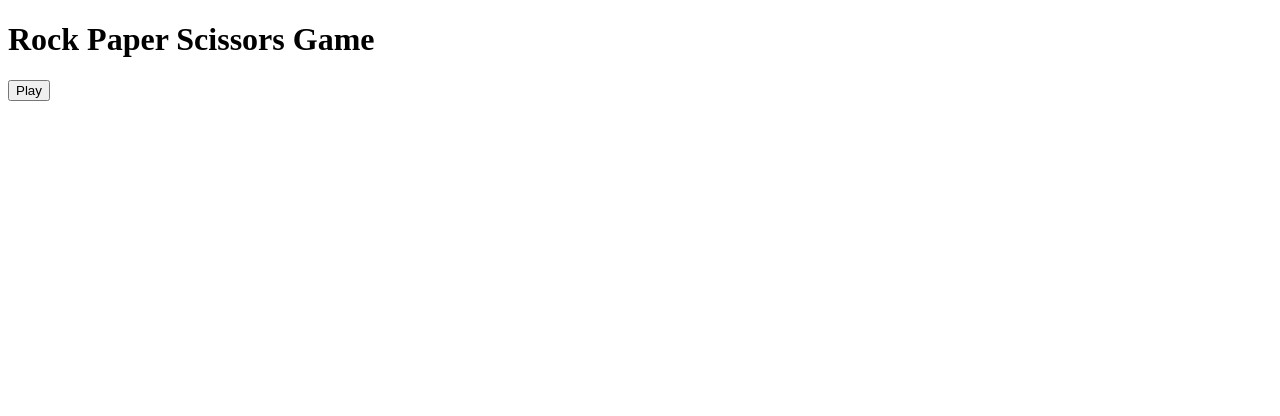
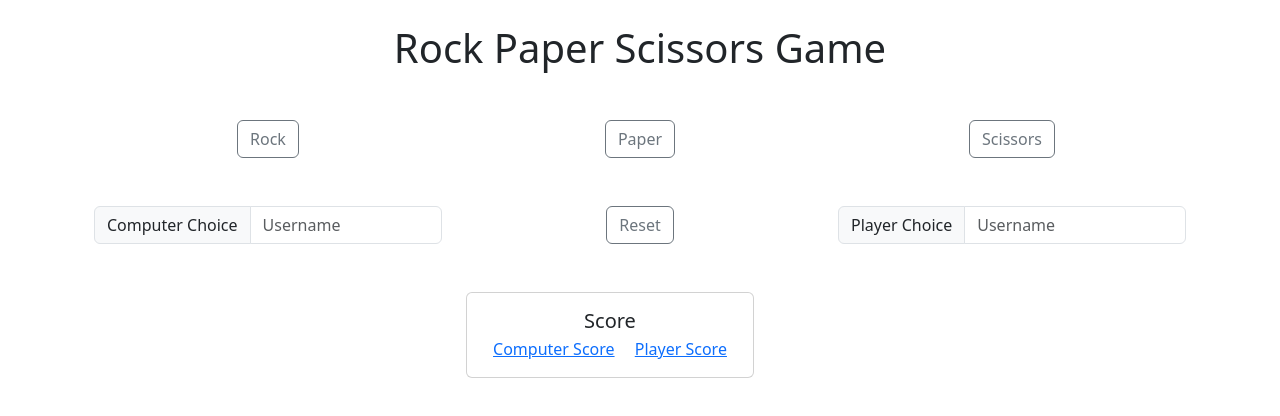
Before and after one commit to AndreiAgoge/Rock-Paper-Scissors, a plain HTML site: page index.html in a window 1280 px wide. Drawn offline with nearby package versions, Linux system fonts and the light colour scheme.

Commit message:
Update index.html
I wrote the HTML for the "Rock-Paper-Scissors" game using Bootstrap. This is the base I will build the rest of the game on.

```diff
--- a/index.html
+++ b/index.html
@@ -4,10 +4,105 @@
     <meta charset="UTF-8" />
     <meta name="viewport" content="width=device-width, initial-scale=1.0" />
     <title>Document</title>
-    <script src="script.js"></script>
+    <link
+      href="https://cdn.jsdelivr.net/npm/bootstrap@5.3.3/dist/css/bootstrap.min.css"
+      rel="stylesheet"
+      integrity="sha384-QWTKZyjpPEjISv5WaRU9OFeRpok6YctnYmDr5pNlyT2bRjXh0JMhjY6hW+ALEwIH"
+      crossorigin="anonymous"
+    />
   </head>
   <body>
-    <h1>Rock Paper Scissors Game</h1>
-    <button onclick="playGame()">Play</button>
+    <div class="container">
+      <br />
+      <div class="container text-center mb-5">
+        <h1>Rock Paper Scissors Game</h1>
+      </div>
+
+      <div class="container text-center">
+        <div class="row align-items-center">
+          <div class="col">
+            <button id="rock" type="button" class="btn btn-outline-secondary">
+              Rock
+            </button>
+          </div>
+          <div class="col">
+            <button id="paper" type="button" class="btn btn-outline-secondary">
+              Paper
+            </button>
+          </div>
+          <div class="col">
+            <button
+              id="scissors"
+              type="button"
+              class="btn btn-outline-secondary"
+            >
+              Scissors
+            </button>
+          </div>
+        </div>
+      </div>
+      <div class="container text-center mt-5">
+        <div class="row align-items-center">
+          <div class="col">
+            <div class="input-group flex-nowrap">
+              <span class="input-group-text" id="addon-wrapping"
+                >Computer Choice</span
+              >
+              <input
+                id="computer-choice"
+                type="text"
+                class="form-control"
+                placeholder="Username"
+                aria-label="Username"
+                aria-describedby="addon-wrapping"
+              />
+            </div>
+          </div>
+          <div class="col">
+            <button id="reset" type="button" class="btn btn-outline-secondary">
+              Reset
+            </button>
+          </div>
+          <div class="col">
+            <div class="input-group flex-nowrap">
+              <span class="input-group-text" id="addon-wrapping"
+                >Player Choice</span
+              >
+              <input
+                id="player-choice"
+                type="text"
+                class="form-control"
+                placeholder="Username"
+                aria-label="Username"
+                aria-describedby="addon-wrapping"
+              />
+            </div>
+          </div>
+        </div>
+      </div>
+      <div class="container text-center mt-5">
+        <div class="row align-items-center">
+          <div class="col"></div>
+          <div class="col">
+            <div class="card" style="width: 18rem">
+              <div class="card-body">
+                <h5 class="card-title">Score</h5>
+                <h6 class="card-subtitle mb-2 text-body-secondary"></h6>
+                <h2 class="card-text"></h2>
+                <a href="#" class="card-link">Computer Score</a>
+                <a href="#" class="card-link">Player Score</a>
+              </div>
+            </div>
+          </div>
+          <div class="col"></div>
+        </div>
+      </div>
+    </div>
+
+    <script
+      src="https://cdn.jsdelivr.net/npm/bootstrap@5.3.3/dist/js/bootstrap.bundle.min.js"
+      integrity="sha384-YvpcrYf0tY3lHB60NNkmXc5s9fDVZLESaAA55NDzOxhy9GkcIdslK1eN7N6jIeHz"
+      crossorigin="anonymous"
+    ></script>
   </body>
 </html>
```
